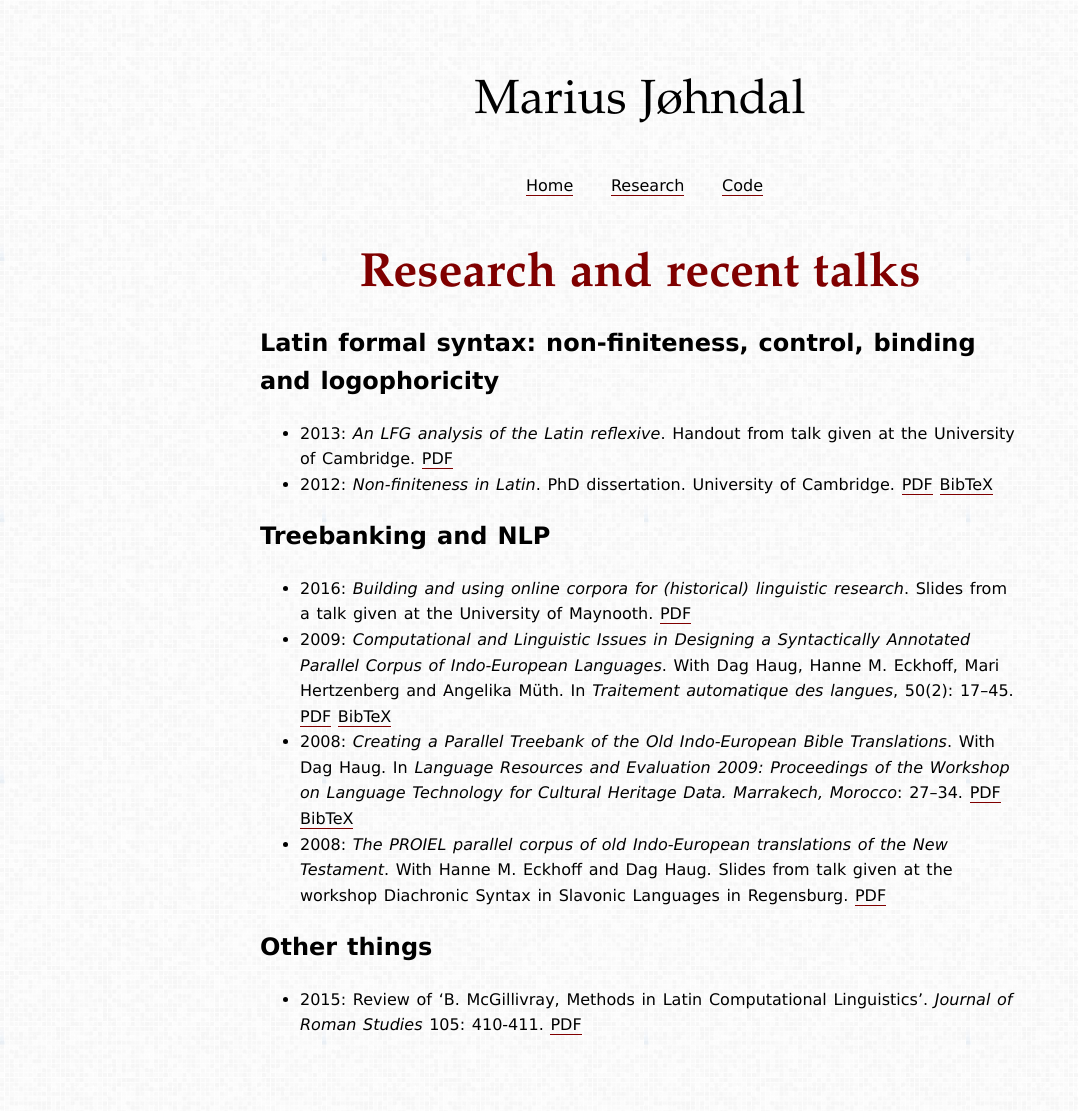
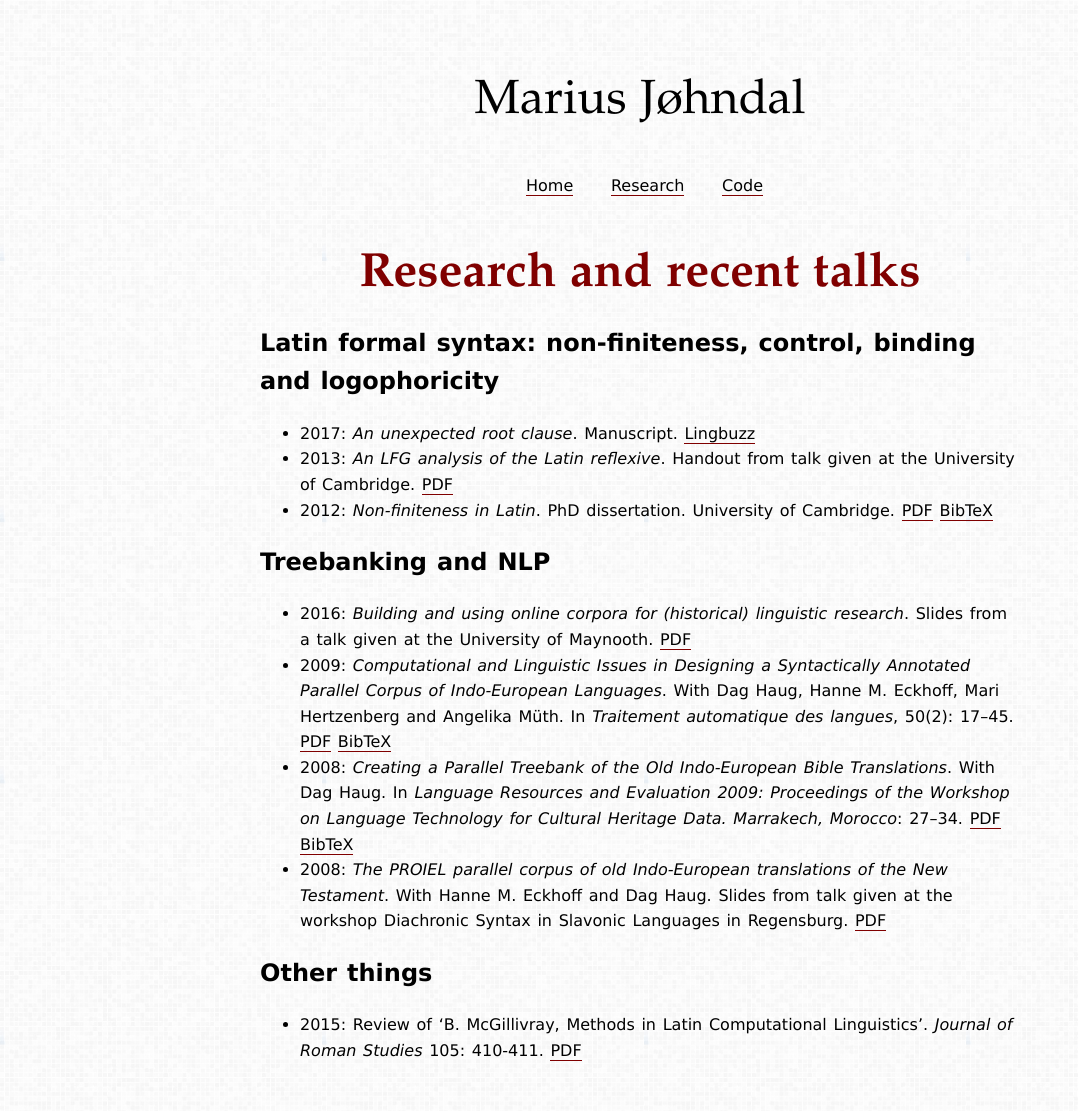
Before and after one commit to mlj/mlj.github.io, a Jekyll site: the page built from research/index.md, in a window 1280 px wide. Shown: the whole page, without its empty margins (0-1078 px from the left). Built offline with Jekyll 4.4.1, drawn with Linux system fonts in a browser that asks for light colours; some web fonts are replaced; before the commit the page ends 1086 px from its top, so only the background shows below that.

Commit message:
Add squib link

```diff
--- a/research/index.md
+++ b/research/index.md
@@ -5,6 +5,7 @@ title: Research and recent talks
 
 ## Latin formal syntax: non-finiteness, control, binding and logophoricity
 
+* 2017: _An unexpected root clause_. Manuscript. [Lingbuzz](http://ling.auf.net/lingbuzz/003359)
 * 2013: _An LFG analysis of the Latin reflexive_. Handout from talk given at the University of Cambridge. [PDF](http://folk.uio.no/mariuslj/johndal-2013-reflexives.pdf)
 * 2012: _Non-finiteness in Latin_. PhD dissertation. University of Cambridge. [PDF](http://folk.uio.no/mariuslj/johndal-2012-phd-dissertation.pdf) [BibTeX](johndal-2012-phd-dissertation.bib)
 
```
